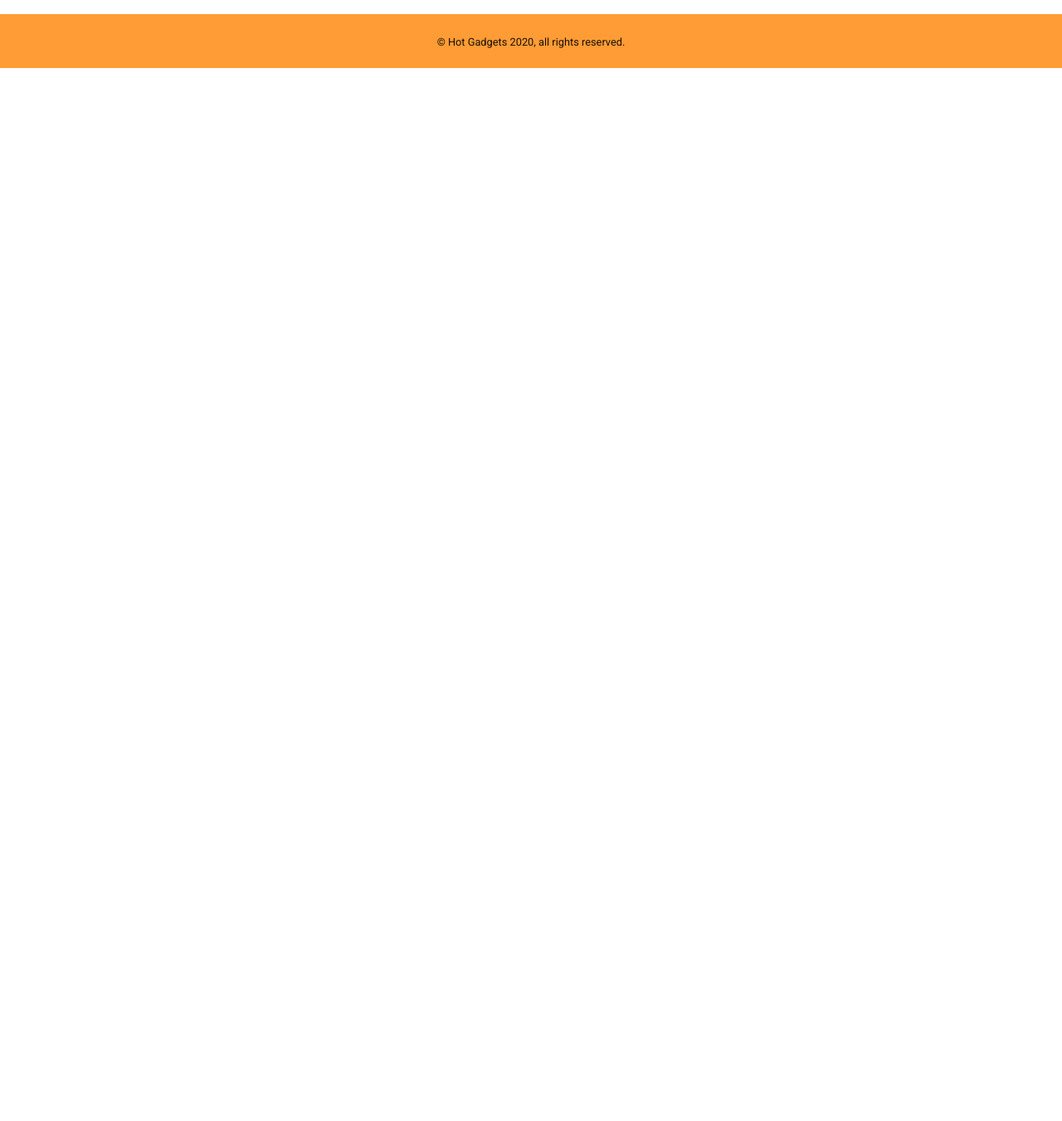
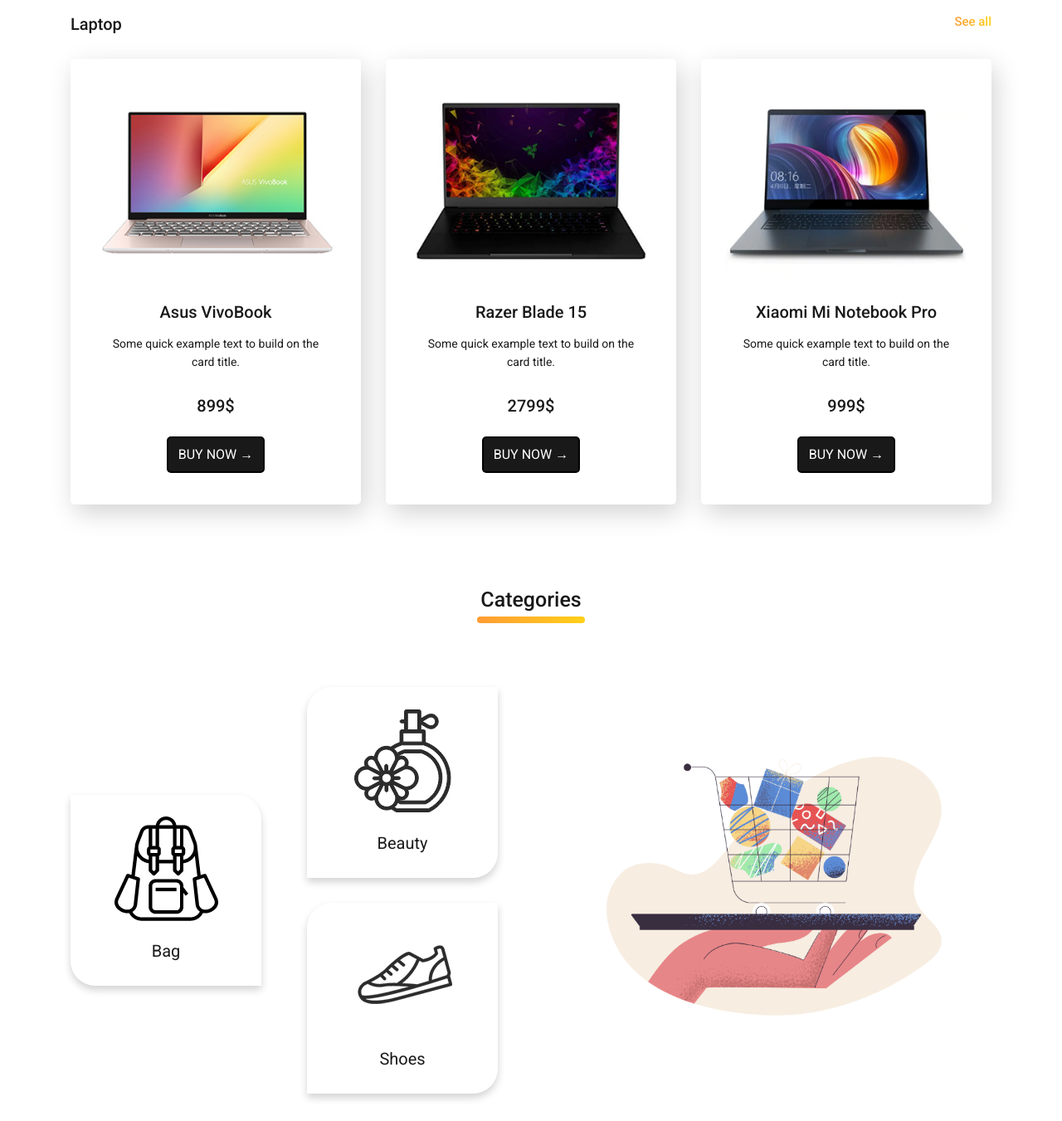
Before and after one commit to smswajan/HotGadgets, a plain HTML site: page index.html in a window 1280 px wide. Shown: the part 1532-2883 px from the top of the page at 83% size. Before the commit the page ends 1714 px from the top, so only its background shows below. Drawn offline with nearby package versions, Linux system fonts and the light colour scheme.

Commit message:
Website done

```diff
--- a/index.html
+++ b/index.html
@@ -165,7 +165,150 @@
         </div>
       </div>
     </div>
-    <!-- -->
+
+    <!-- Laptop Section -->
+    <div class="container">
+      <div class="d-flex justify-content-between">
+        <h2 class="product-category">Laptop</h2>
+        <h4 class="see-all"><a href="">See all</a></h4>
+      </div>
+      <div class="card-deck">
+        <div class="card">
+          <img src="img/laptop/product-1.png" class="card-img-top" alt="..." />
+          <div class="card-body">
+            <h2 class="card-title">Asus VivoBook</h2>
+            <p class="card-text ">
+              Some quick example text to build on the card title.
+            </p>
+            <h2>899$</h2>
+          </div>
+          <div class="card-footer">
+            <button class="buy-now-button">BUY NOW &rarr;</button>
+          </div>
+        </div>
+        <div class="card">
+          <img src="img/laptop/product-2.png" class="card-img-top" alt="..." />
+          <div class="card-body">
+            <h2 class="card-title">Razer Blade 15</h2>
+            <p class="card-text ">
+              Some quick example text to build on the card title.
+            </p>
+            <h2>2799$</h2>
+          </div>
+          <div class="card-footer">
+            <button class="buy-now-button">BUY NOW &rarr;</button>
+          </div>
+        </div>
+        <div class="card">
+          <img src="img/laptop/product-3.png" class="card-img-top" alt="..." />
+          <div class="card-body">
+            <h2 class="card-title">Xiaomi Mi Notebook Pro</h2>
+            <p class="card-text ">
+              Some quick example text to build on the card title.
+            </p>
+            <h2>999$</h2>
+          </div>
+          <div class="card-footer">
+            <button class="buy-now-button">BUY NOW &rarr;</button>
+          </div>
+        </div>
+      </div>
+    </div>
+  </div>
+
+  <!-- End Product section -->
+
+  <!-- Category Section -->
+  <div id="category">
+    <div class="container">
+      <h1 class="category-title text-center">Categories</h1>
+      <div class="d-flex justify-content-center ">
+        <br />
+        <div class="line"></div>
+      </div>
+      <div class="row d-flex align-items-center ">
+        <div class="col-lg-6 col-md-12">
+          <div class="row d-flex align-items-center">
+            <div class="col-md-6">
+              <div class="row d-flex flex-column">
+                <div class="col-md-6">
+                  <div class="box first-box">
+                    <img src="img/Categories/bag.png" class="img-fluid" alt="" />
+                    <p class="para">Bag</p>
+                  </div>
+                </div>
+              </div>
+            </div>
+            <div class="col-md-6">
+              <div class="row d-flex flex-column">
+                <div class="col-md-6 ">
+                  <div class="box">
+                    <img src="img/Categories/perfume.png" class="img-fluid" alt="" />
+                    <p class="para">Beauty</p>
+                  </div>
+                </div>
+                <div class="col-md-6 ">
+                  <div class="box">
+                    <img src="img/Categories/shoe.png" class="img-fluid" alt="" />
+                    <p class="para">Shoes</p>
+                  </div>
+                </div>
+              </div>
+            </div>
+          </div>
+        </div>
+        <div class="col-lg-6 col-md-12">
+          <div class="category-image">
+            <img src="img/Categories/pale-order.png" class="w-100" alt="" />
+          </div>
+        </div>
+      </div>
+    </div>
+  </div>
+
+  <!-- End Category Section -->
+  <!-- Start Contact us section -->
+  <div id="contact-us">
+    <div class="container">
+      <h1 class="text-center">Contact Us</h1>
+      <div class="d-flex justify-content-center ">
+        <br />
+        <div class="line"></div>
+      </div>
+
+      <div class="row pt-5">
+        <div class="col-lg-6">
+          <div class="my-card p-5">
+            <form>
+              <div class="form-group">
+                <label for="formGroupExampleInput2">Your Name</label>
+                <input type="text" class="form-control" id="formGroupExampleInput2" />
+              </div>
+              <div class="form-group">
+                <label for="formGroupExampleInput">Your Email</label>
+                <input type="email" class="form-control" id="formGroupExampleInput" />
+              </div>
+
+              <div class="form-group">
+                <label for="exampleFormControlTextarea1">Your Message</label>
+                <textarea class="form-control" id="exampleFormControlTextarea1" rows="4"></textarea>
+              </div>
+              <button class="buy-now-button">Submit &rarr;</button>
+            </form>
+          </div>
+        </div>
+        <div class="col-lg-6 my-card p-4">
+          <!--Google map-->
+          <div id="map-container-google-1" class="map-container mb-4">
+            <iframe
+              src="https://www.google.com/maps/embed?pb=!1m18!1m12!1m3!1d3650.774562380654!2d90.40640686489607!3d23.791040843139623!2m3!1f0!2f0!3f0!3m2!1i1024!2i768!4f13.1!3m3!1m2!1s0x3755c70beadf9bb3%3A0xc81cd08a82a95afc!2sBlock%20E%2C%20Dhaka%201212!5e0!3m2!1sen!2sbd!4v1582634411415!5m2!1sen!2sbd"
+              width="600" height="450" frameborder="0" style="border:0;" allowfullscreen=""></iframe>
+          </div>
+          <!--Google Maps-->
+        </div>
+      </div>
+    </div>
+  </div>
 
   <!-- Start footer -->
   <footer class="text-center">
```
Lines whose indentation alone changed are shown as unchanged.
